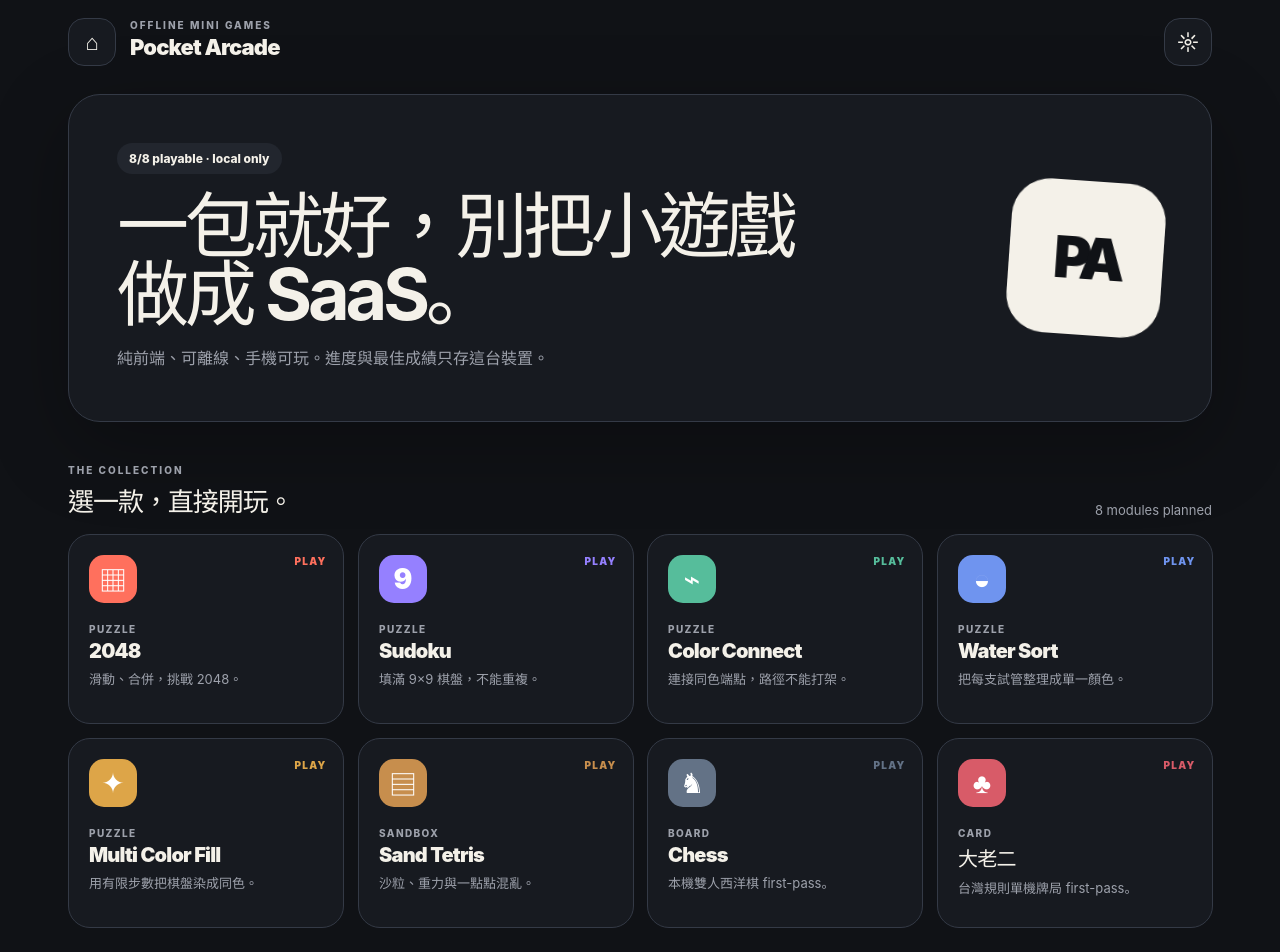
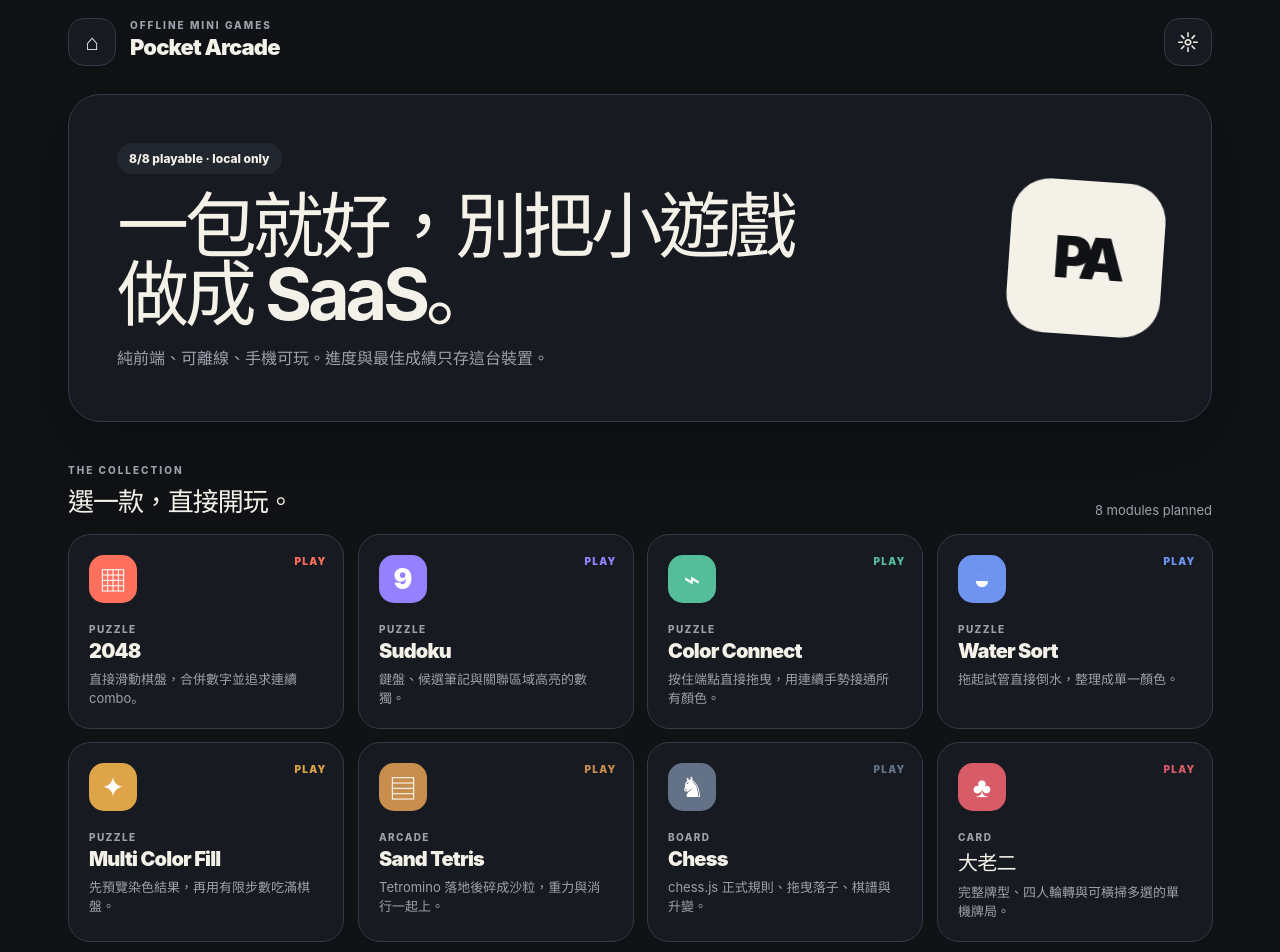
Before and after one commit to alex199908/mini-game-hub, a Vue app: page / in a window 1280 px wide. Shown: the top 952 px of the page. Built offline with nearby package versions, Linux system fonts and the light colour scheme.

Commit message:
docs: align game catalog with rebuilt interactions

```diff
--- a/src/data/games.js
+++ b/src/data/games.js
@@ -1,10 +1,10 @@
 export const games = [
-  { id: "2048", title: "2048", category: "Puzzle", icon: "▦", accent: "coral", description: "滑動、合併，挑戰 2048。", status: "ready" },
-  { id: "sudoku", title: "Sudoku", category: "Puzzle", icon: "9", accent: "violet", description: "填滿 9×9 棋盤，不能重複。", status: "ready" },
-  { id: "color-connect", title: "Color Connect", category: "Puzzle", icon: "⌁", accent: "mint", description: "連接同色端點，路徑不能打架。", status: "ready" },
-  { id: "water-sort", title: "Water Sort", category: "Puzzle", icon: "◒", accent: "blue", description: "把每支試管整理成單一顏色。", status: "ready" },
-  { id: "multi-color-fill", title: "Multi Color Fill", category: "Puzzle", icon: "✦", accent: "amber", description: "用有限步數把棋盤染成同色。", status: "ready" },
-  { id: "sand-tetris", title: "Sand Tetris", category: "Sandbox", icon: "▤", accent: "sand", description: "沙粒、重力與一點點混亂。", status: "ready" },
-  { id: "chess", title: "Chess", category: "Board", icon: "♞", accent: "slate", description: "本機雙人西洋棋 first-pass。", status: "ready" },
-  { id: "big-two", title: "大老二", category: "Card", icon: "♣", accent: "red", description: "台灣規則單機牌局 first-pass。", status: "ready" }
+  { id: "2048", title: "2048", category: "Puzzle", icon: "▦", accent: "coral", description: "直接滑動棋盤，合併數字並追求連續 combo。", status: "ready" },
+  { id: "sudoku", title: "Sudoku", category: "Puzzle", icon: "9", accent: "violet", description: "鍵盤、候選筆記與關聯區域高亮的數獨。", status: "ready" },
+  { id: "color-connect", title: "Color Connect", category: "Puzzle", icon: "⌁", accent: "mint", description: "按住端點直接拖曳，用連續手勢接通所有顏色。", status: "ready" },
+  { id: "water-sort", title: "Water Sort", category: "Puzzle", icon: "◒", accent: "blue", description: "拖起試管直接倒水，整理成單一顏色。", status: "ready" },
+  { id: "multi-color-fill", title: "Multi Color Fill", category: "Puzzle", icon: "✦", accent: "amber", description: "先預覽染色結果，再用有限步數吃滿棋盤。", status: "ready" },
+  { id: "sand-tetris", title: "Sand Tetris", category: "Arcade", icon: "▤", accent: "sand", description: "Tetromino 落地後碎成沙粒，重力與消行一起上。", status: "ready" },
+  { id: "chess", title: "Chess", category: "Board", icon: "♞", accent: "slate", description: "chess.js 正式規則、拖曳落子、棋譜與升變。", status: "ready" },
+  { id: "big-two", title: "大老二", category: "Card", icon: "♣", accent: "red", description: "完整牌型、四人輪轉與可橫掃多選的單機牌局。", status: "ready" }
 ];
```
